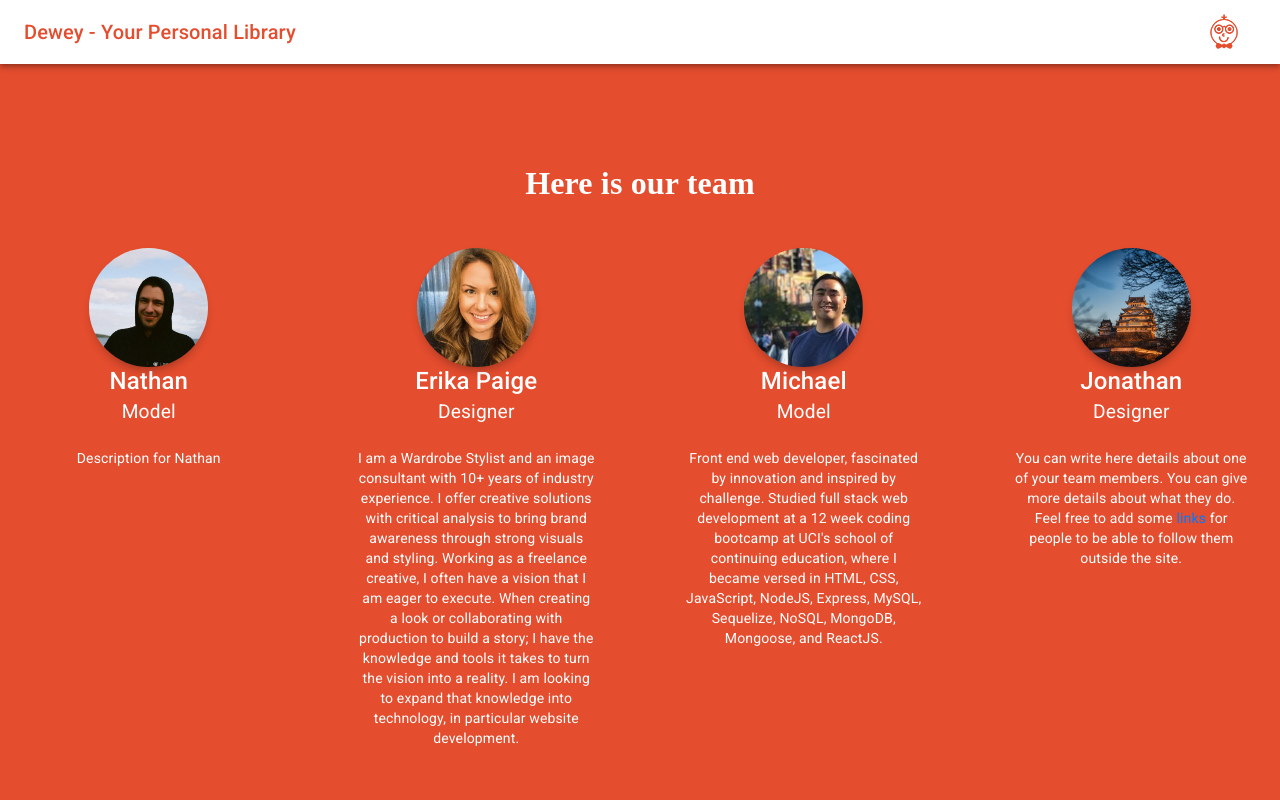
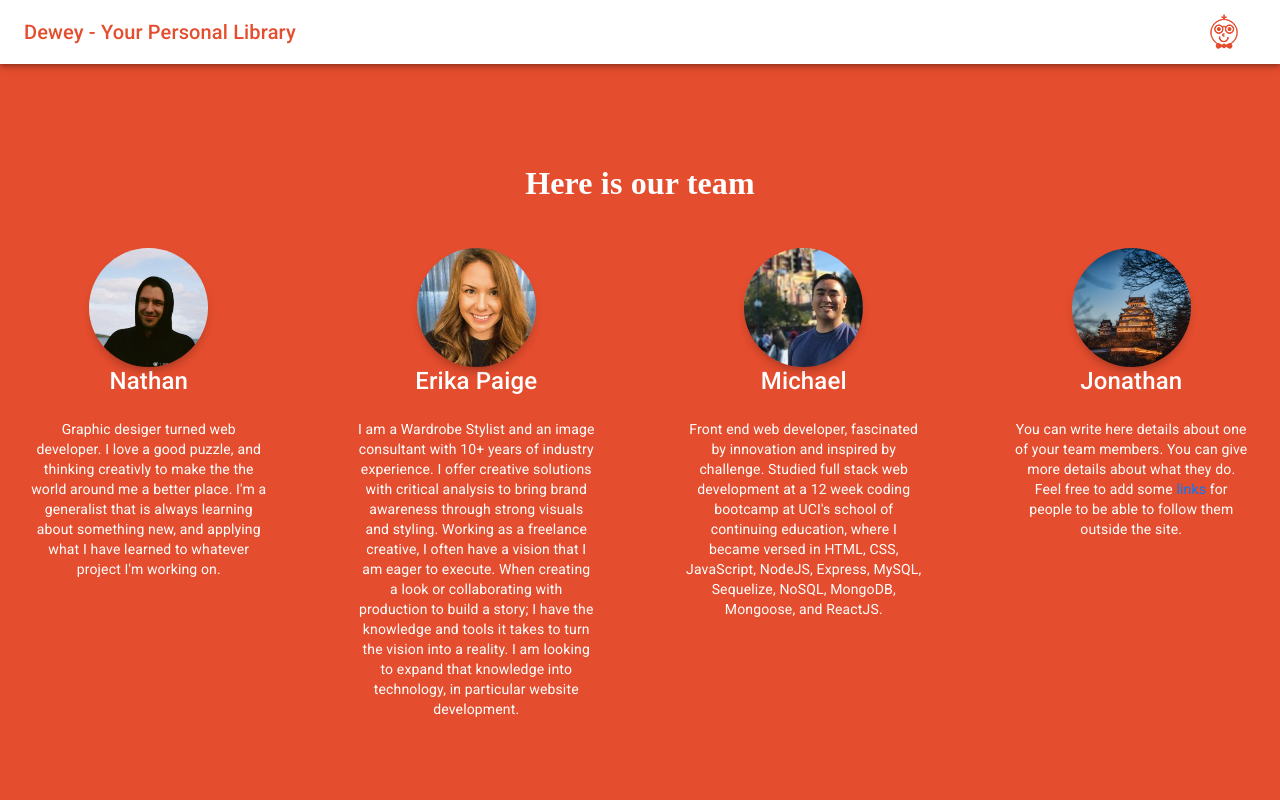
Before and after one commit to usrs/Dewey, a React (Create React App) app in the folder client/: page /AboutUs in a window 1280 px wide. Shown: the top 800 px of the page. Built offline with nearby package versions, Linux system fonts and the light colour scheme.

Commit message:
added Nathan's about description, modified page

```diff
--- a/client/src/components/TeamMembers/Team.js
+++ b/client/src/components/TeamMembers/Team.js
@@ -43,11 +43,10 @@ export default function TeamSection() {
               <h4 className={classes.cardTitle}>
                 Nathan
                 <br />
-                <small className={classes.smallTitle}>Model</small>
               </h4>
               <CardBody>
                 <p className={classes.description}>
-                  Description for Nathan
+                  Graphic desiger turned web developer. I love a good puzzle, and thinking creativly to make the the world around me a better place. I'm a generalist that is always learning about something new, and applying what I have learned to whatever project I'm working on.
                 </p>
               </CardBody>
               {/*
@@ -73,7 +72,6 @@ export default function TeamSection() {
               <h4 className={classes.cardTitle}>
                 Erika Paige
                 <br />
-                <small className={classes.smallTitle}>Designer</small>
               </h4>
               <CardBody>
                 <p className={classes.description}>
@@ -104,7 +102,6 @@ export default function TeamSection() {
               <h4 className={classes.cardTitle}>
                 Michael
                 <br />
-                <small className={classes.smallTitle}>Model</small>
               </h4>
               <CardBody>
                 <p className={classes.description}>
@@ -138,7 +135,6 @@ export default function TeamSection() {
               <h4 className={classes.cardTitle}>
                 Jonathan
                 <br />
-                <small className={classes.smallTitle}>Designer</small>
               </h4>
               <CardBody>
                 <p className={classes.description}>
```
